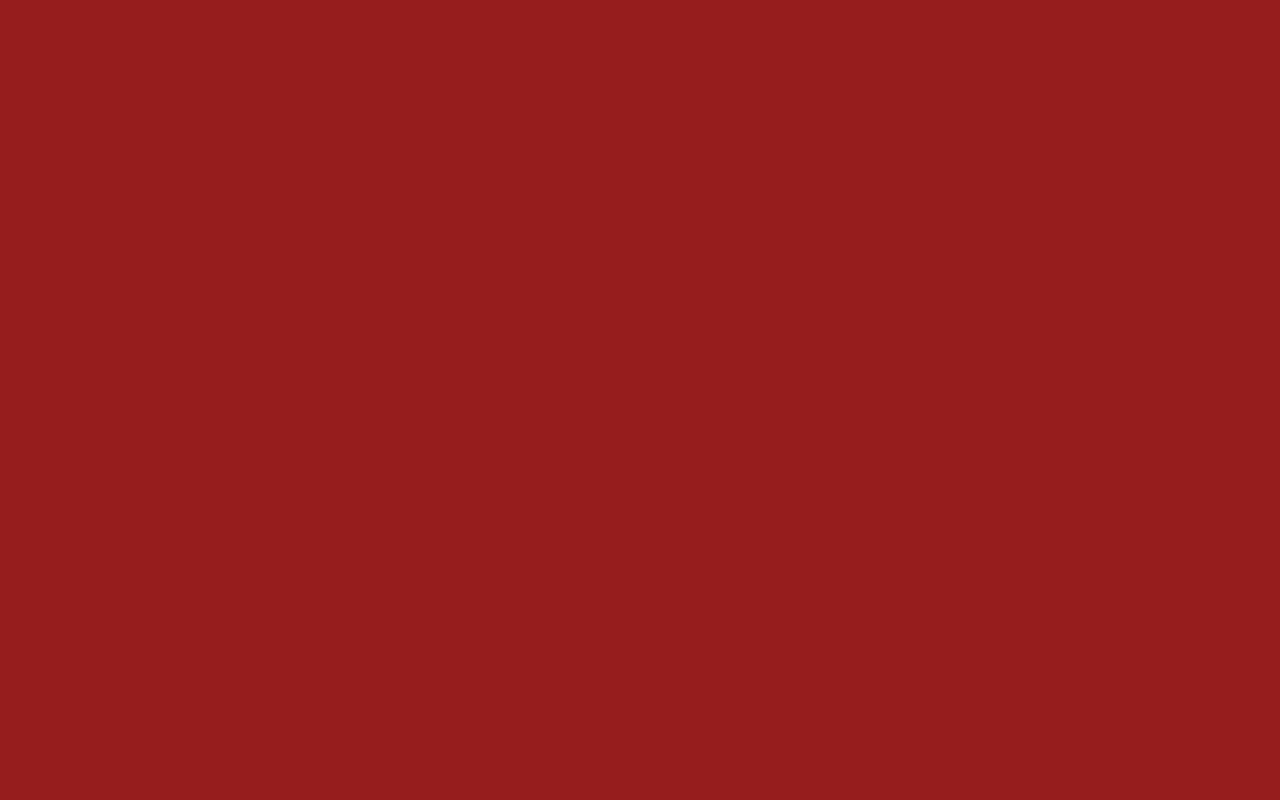
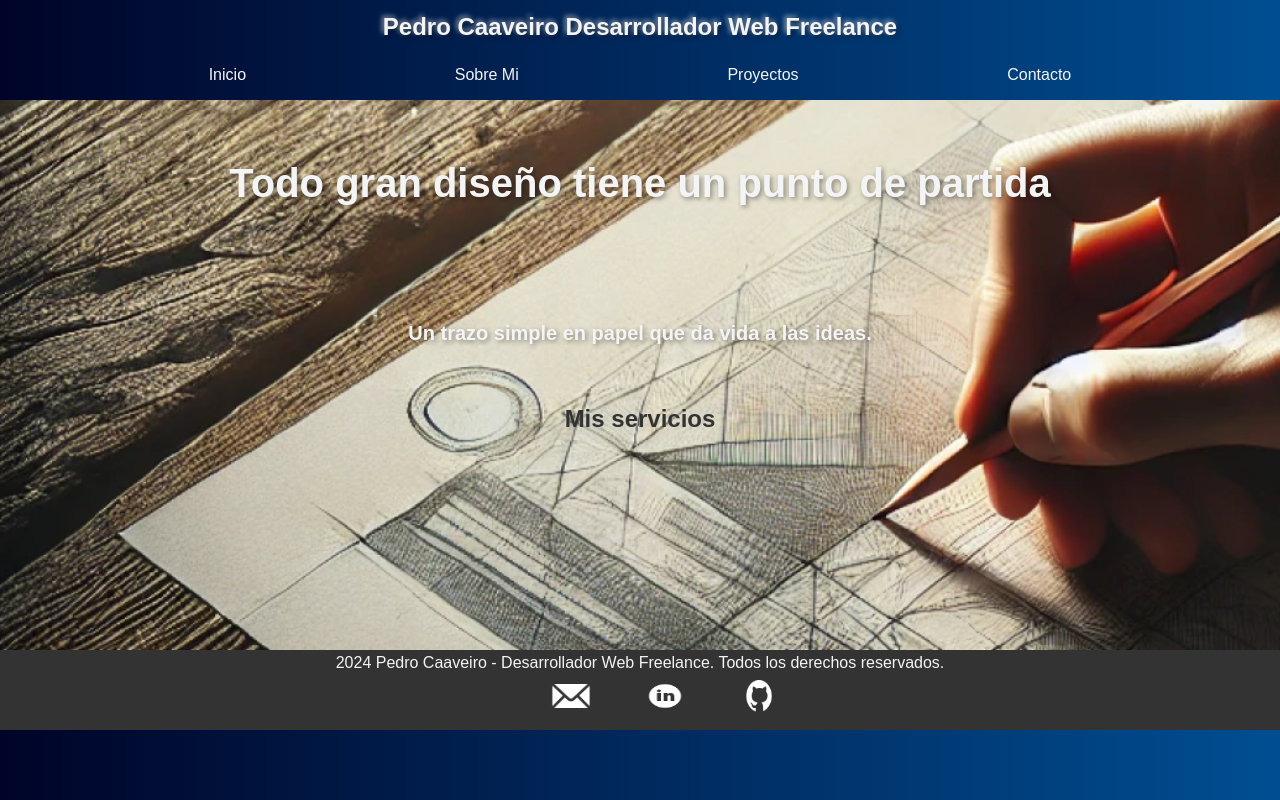
Before and after one commit to PedroCaaveiro/Trabajos, a plain HTML site: page PORTFOLIO/index.html in a window 1280 px wide. Drawn offline with Linux system fonts and the light colour scheme.

Commit message:
Cambios PORTFOLIO

```diff
--- a/PORTFOLIO/estilos/style.css
+++ b/PORTFOLIO/estilos/style.css
@@ -7,24 +7,129 @@
 
 /* Variables */
 :root {
-    --color-primary: #3498db;
+    --color-primary:linear-gradient(90deg, #000428, #004E92);
     --color-secondary: #2ecc71;
     --color-text: #333;
-    --color-bg: #1010d6;
+    --color-blanco: #f4f4f5;
     --font-family: 'Arial', sans-serif;
+
 }
 
-/* Global Styles */
+
 body {
     font-family: var(--font-family);
     font-size: 16px;
     color: var(--color-text);
-    background-color: rgb(150, 29, 29);
+    background:var(--color-primary);
     line-height: 1.6;
+    display: flex;
+    justify-content:center;
+    flex-direction: column;
 }
-header{
- width: 100%;
-    height: 200px;
+.header{
+    display: flex;
+    justify-content:space-around;
+    flex-direction: column;
+    width: 100%;
+    height: 100px;
+
+}
+.header h1{
+    font-size: 1.5rem;
+    color:var(--color-blanco); /* Color principal del texto */
+    text-shadow:
+        2px 2px 5px rgba(0, 0, 0, 0.4), /* Sombra inferior */
+        -2px -2px 5px rgba(255, 255, 255, 0.6); /* Brillo superior */
+
+    text-align: center;
+    border-radius: 5px; /* Suaviza bordes */
+
+}
+.header nav {
+    flex-direction: row;
+    display: flex;
+    justify-content: space-evenly;
+
+}
+
+.header a {
+    color:var(--color-blanco);
+    text-decoration: none;
+    position: relative; /* Necesario para posicionar el pseudo-elemento */
+    padding-bottom: 5px; /* Espacio entre el texto y la línea */
+}
+
+.header a::after {
+    content: ""; /* Crea el pseudo-elemento */
+    position: absolute;
+    left: 0;
+    bottom: 0;
+    width: 0;
+    height: 2px; /* Grosor de la línea */
+    background-color: var(--color-secondary); /* Color de la línea */
+    transition: width 0.3s ease-out; /* Animación suave */
+}
+
+.header a:hover::after {
+    width: 100%; /* La línea crece al 100% del ancho del enlace */
+    background-color: var(--color-secondary);
+}
+.header a:hover{
+    color:var(--color-secondary);
+}
+main{
+    background-image:url(../imagenes/Background.png);
+    background-repeat: repeat;
+    background-size: cover;
+}
+.main__1{
+    text-align: center;
+    display: flex;
+    flex-direction: column;
+    justify-content: space-around;
+    gap: 30;
+    height:300px;
+
+   height: 300px;
+    background-repeat: no-repeat;
+    background-size: cover;
+}
+.main__1 h2{
+    font-size:40px;
+    color: var(--color-blanco);
+   text-shadow: 2px 2px 5px rgba(8, 8, 8, 0.4);
+}
+.main__1 h3{
+    font-size:20px;
+    color: var(--color-blanco);
+   text-shadow: 2px 2px 5px rgba(8, 8, 8, 0.4);
+}
+.main__2{
+    height: 250px;
+    display: flex;
+    flex-direction: column;
+    align-items: center;
+
+}
 
 
+.footer{
+    text-align: center;
+    height:80px;
+    background-color: #333;
+
 }
+.footer p{
+    color: var(--color-blanco);
+}
+
+a img {
+    width: 40px; /* Ajusta según tu diseño */
+    height: 40px; /* Ajusta según tu diseño */
+    margin-left: 3.125rem;
+    transition: transform 0.3s ease, opacity 0.3s ease; /* Animación suave */
+}
+a img:hover {
+    transform: scale(1.2); /* Aumenta el tamaño al pasar el ratón */
+    opacity: 0.8; /* Reduce ligeramente la opacidad */
+}
--- a/PORTFOLIO/index.html
+++ b/PORTFOLIO/index.html
@@ -8,13 +8,39 @@
 </head>
 <body>
     <header class="header">
+        <h1>Pedro Caaveiro Desarrollador Web Freelance</h1>
+        <nav>
+            <a href="#">Inicio</a>
+            <a href="#">Sobre Mi</a>
+            <a href="#">Proyectos</a>
+            <a href="#">Contacto</a>
+        </nav>
 
     </header>
-    <main class="main">
+    <main>
+        <section class="main__1">
+            <h2>Todo gran diseño tiene un punto de partida</h2>
+            <h3>Un trazo simple en papel que da vida a las ideas.</h3>
+        </section>
+        <section class="main__2">
+            <h2>Mis servicios</h2>
 
-    </main>
+
+
+        </section>
+        </main>
+
+
     <footer class="footer">
+        <p>2024 Pedro Caaveiro - Desarrollador Web Freelance. Todos los derechos reservados.</p>
+        <nav>
 
+        <p>
+            <a href="mailto:pedro.caaveiro.moncadas@gmail.com"><img src="../PORTFOLIO/imagenes/Letter.png" alt="Email"></a>
+            <a href="https://www.linkedin.com/in/pedro-caaveiro-moncadas-876336312/" target="_blank"><img src="../PORTFOLIO/imagenes/LinkedIn Circled.png" alt="LinkedIn"></a>
+            <a href="https://github.com/PedroCaaveiro/Trabajos" target="_blank"><img src="../PORTFOLIO/imagenes/GitHub.png" alt="Github"></a>
+        </p>
+    </nav>
     </footer>
 </body>
 </html>
```
Also changed, not shown: PORTFOLIO/imagenes/Background.png (added), PORTFOLIO/imagenes/GitHub.png (added), PORTFOLIO/imagenes/Letter.png (added), PORTFOLIO/imagenes/LinkedIn Circled.png (added), PORTFOLIO/imagenes/imagen.png (deleted).
